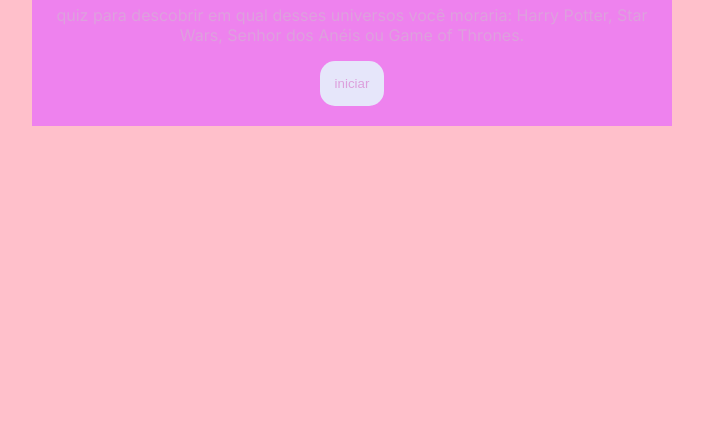
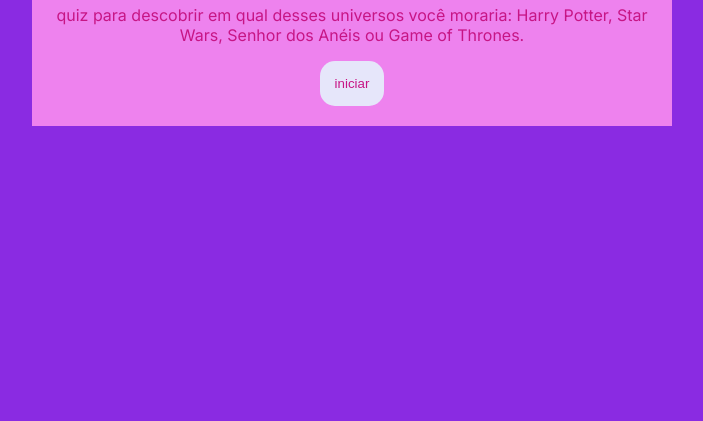
Before and after one commit to Juliaamrl/Quiz2, a plain HTML site: page index.html in a window 1280 px wide. Shown: the part 395-816 px from the top of the page, without its empty margins (288-991 px from the left). Drawn offline with Linux system fonts and the light colour scheme.

Commit message:
Update style.css

```diff
--- a/style.css
+++ b/style.css
@@ -1,11 +1,11 @@
 @import url('https://fonts.googleapis.com/css2?family=Chakra+Petch:ital,wght@0,300;0,400;0,500;0,600;0,700;1,300;1,400;1,500;1,600;1,700&family=Inter:wght@100;200;300;400;500;600;700;800;900&display=swap');
 
 :root {
-    --cor-fundo: #FFC0CB;
+    --cor-fundo: #8A2BE2;
     --cor-principal: #EE82EE ;
     --cor-secundaria: #E6E6FA;
     --cor-destaque: #FF69B4;
-    --cor-texto: #DDA0DD;
+    --cor-texto: #C71585;
 }
 
 body {
```
